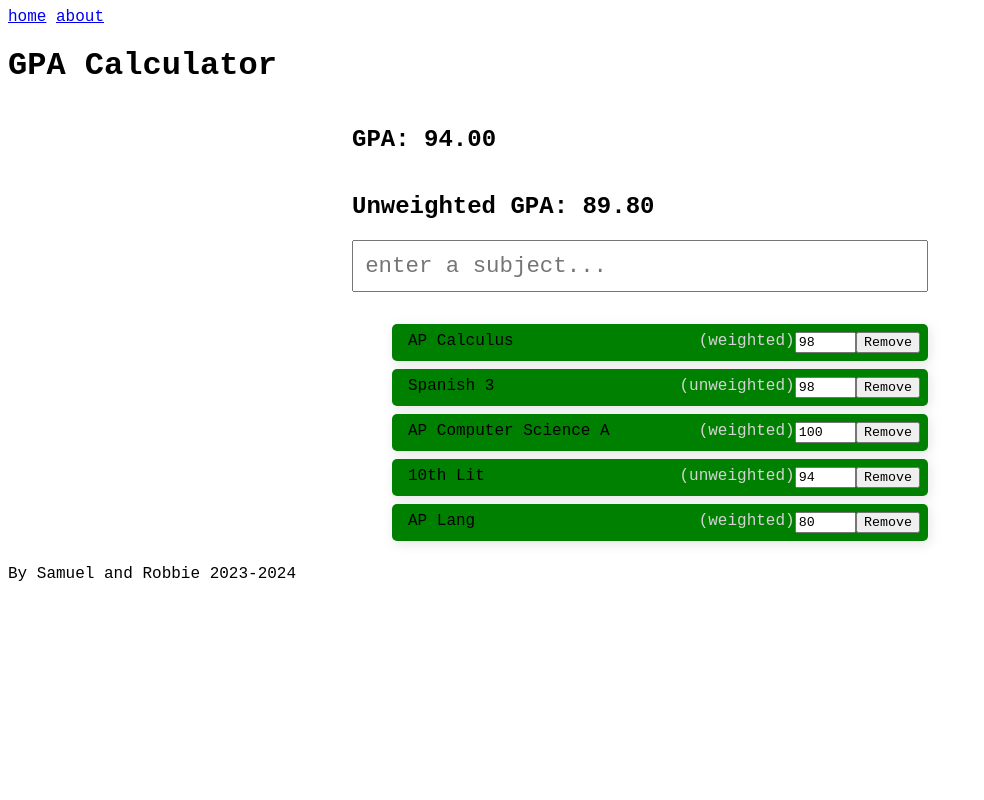
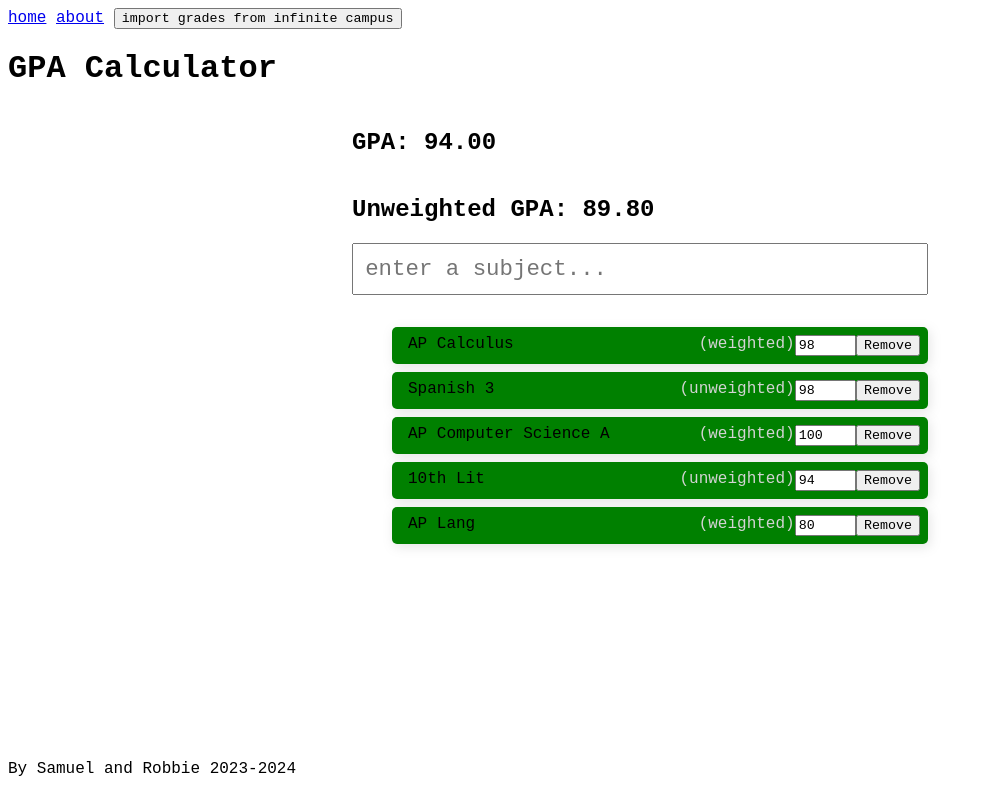
Before and after one commit to dosu0/gpa-calculator, a SvelteKit app: page / in a window 1280 px wide. Shown: the whole page, without its empty margins (0-984 px from the left). Built offline with nearby package versions, Linux system fonts and the light colour scheme.

Commit message:
Move footer to bottom of page

```diff
--- a/src/app.html
+++ b/src/app.html
@@ -9,7 +9,7 @@
 
     <style>
         * {
-            font-family: "SF Mono", monospace, "Roboto", "Open Sans", sans-serif;
+            font-family: "SF Mono", monospace;
         }
     </style>
 
--- a/src/routes/+layout.svelte
+++ b/src/routes/+layout.svelte
@@ -1,10 +1,38 @@
+<div class="page-container">
+<div class="wrap-content">
+
 <nav>
     <a href="/">home</a>
     <a href="/about">about</a>
+    <button>import grades from infinite campus</button>
 </nav>
 
 <h1>GPA Calculator</h1>
 
+
 <slot />
 
 <footer>By Samuel and Robbie 2023-2024</footer>
+
+</div>
+</div>
+
+
+
+<style>
+    #page-container {
+        position: relative;
+        min-height: 100vh;
+    }
+
+    #wrap-content {
+        padding-bottom: 3.5rem;
+    }
+
+    footer {
+        position: absolute;
+        bottom: 0;
+        width: 100%;
+        height: 2.5rem;
+    }
+</style>
```
